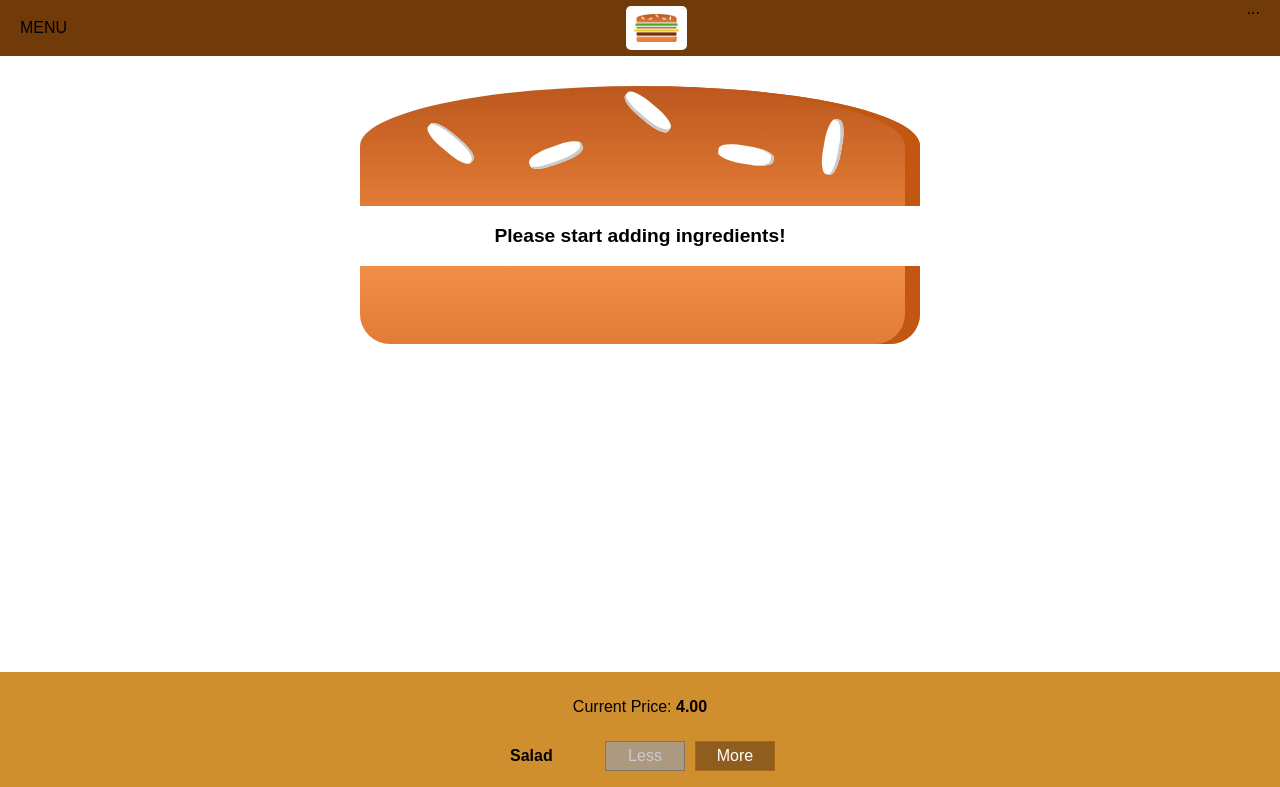
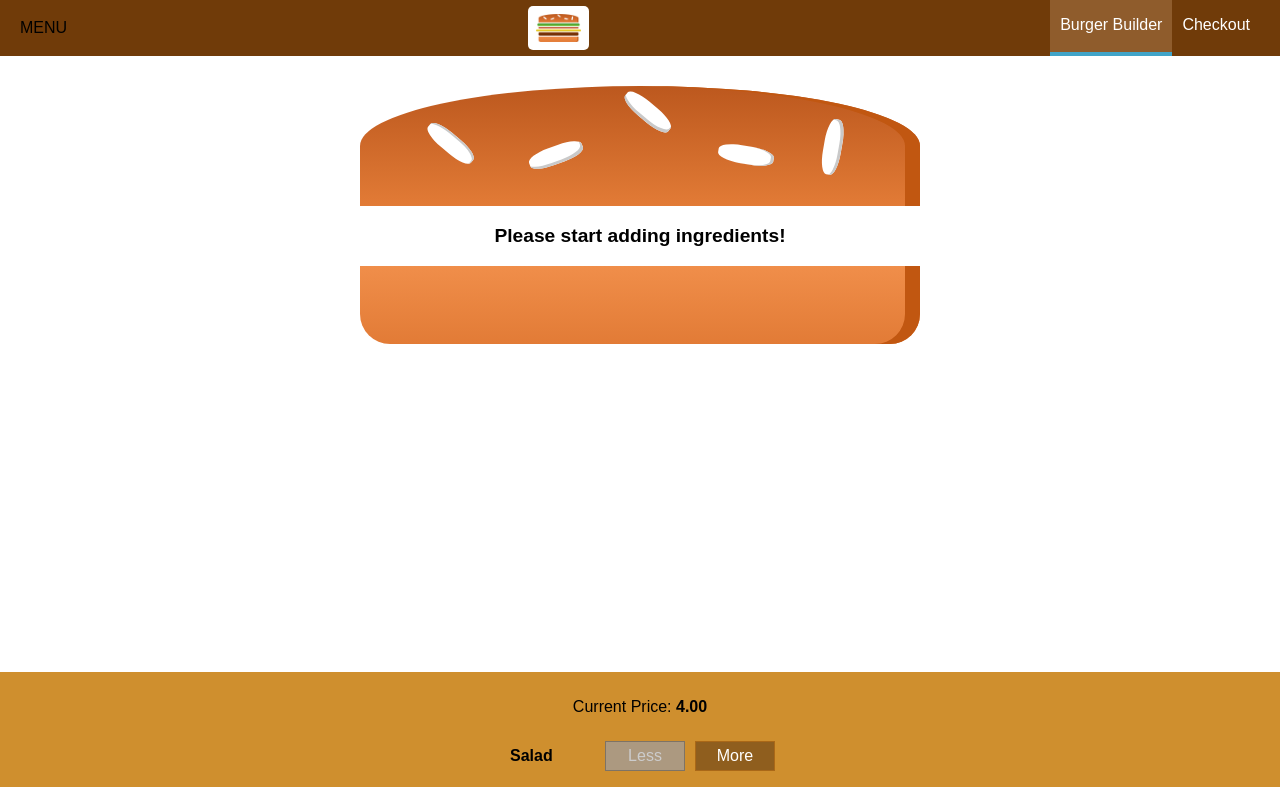
Before and after one commit to Agile-fox/React-Burger-Builder, a React (Create React App) app: page / in a window 1280 px wide. Shown: the top 787 px of the page. Built offline with nearby package versions, Linux system fonts and the light colour scheme.

Commit message:
adding toolbar items

```diff
--- /dev/null
+++ b/src/components/Navigation/NavigationItems/NavigationItem/NavigationItem.module.scss
@@ -0,0 +1,28 @@
+.NavigationItem {
+    margin: 0;
+    box-sizing: border-box;
+    display: flex;
+    height: 100%;
+    width: auto;
+    align-items: center;
+
+    a{
+        color:white;
+        text-decoration:none;
+        height: 100%;
+        padding: 16px 10px;
+        border-bottom: 4px solid transparent;
+        box-sizing: border-box;
+        display: block;
+
+        &:hover,
+        &:active,
+        &.active{
+            background-color: #8f5c2c;
+            border-bottom: 4px solid #40a4c8;
+            color: white;
+        }
+
+    }
+
+}
--- /dev/null
+++ b/src/components/Navigation/NavigationItems/NavigationItem/NavigiationItem.js
@@ -0,0 +1,12 @@
+import React from 'react';
+import classes from './NavigationItem.module.scss';
+
+const navigationItem = (props) => (
+    <li className={classes.NavigationItem}>
+        <a
+        href={props.link}
+        className={props.active ? classes.active : null}>{props.children}</a>
+    </li>
+);
+
+export default navigationItem;
--- /dev/null
+++ b/src/components/Navigation/NavigationItems/NavigationItems.js
@@ -0,0 +1,12 @@
+import React from 'react';
+import classes from './NavigationItems.module.scss';
+import NavigationItem from './NavigationItem/NavigiationItem';
+
+const navigationItems = () => (
+    <ul className={classes.NavigationItems}>
+        <NavigationItem link="/" active>Burger Builder</NavigationItem>
+        <NavigationItem link="/" >Checkout</NavigationItem>
+    </ul>
+);
+
+export default navigationItems;
--- /dev/null
+++ b/src/components/Navigation/NavigationItems/NavigationItems.module.scss
@@ -0,0 +1,8 @@
+.NavigationItems {
+    margin: 0;
+    padding: 0;
+    list-style: none;
+    display: flex;
+    align-items: center;
+    height: 100%;
+}
--- a/src/components/Navigation/Toolbar/Toolbar.js
+++ b/src/components/Navigation/Toolbar/Toolbar.js
@@ -1,13 +1,14 @@
 import React from 'react';
 import classes from './Toolbar.module.scss';
 import Logo from '../../Logo/Logo';
+import NavigationItems from '../NavigationItems/NavigationItems';
 
 const toolbar = (props) => (
     <header className={classes.Toolbar}>
         <div>MENU</div>
         <Logo/>
         <nav>
-            ...
+            <NavigationItems/>
         </nav>
     </header>
 );
```
